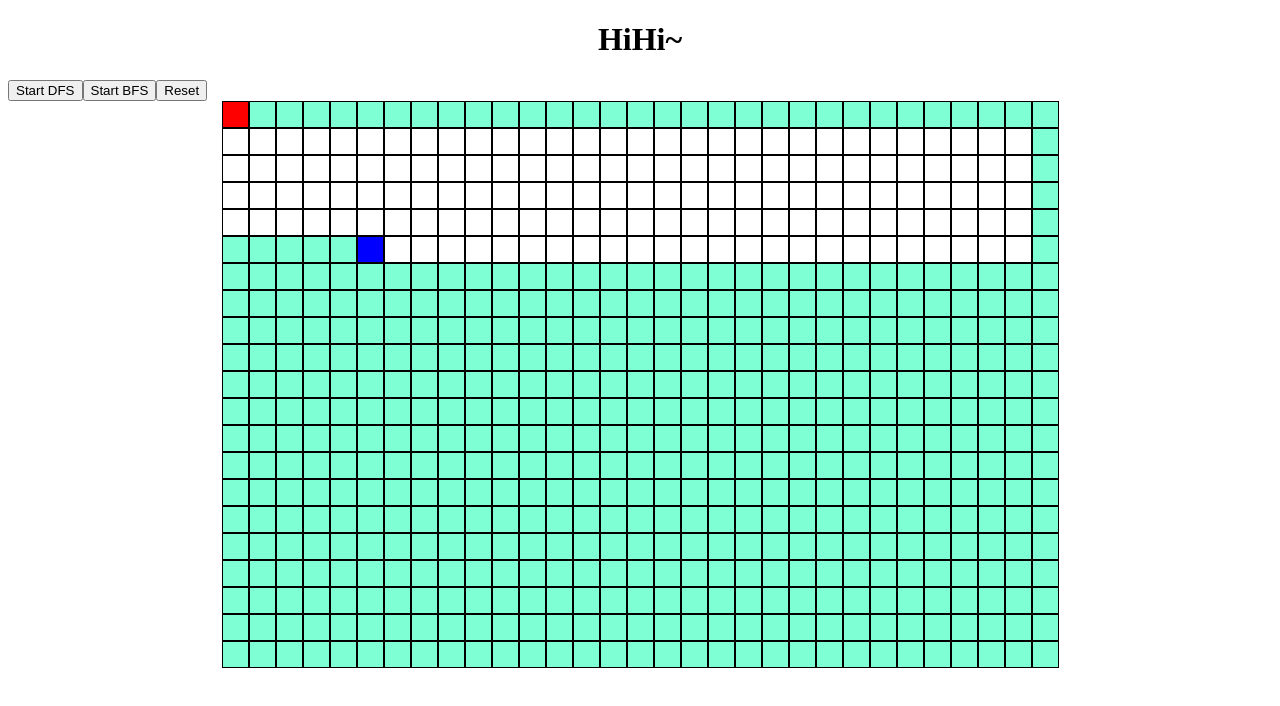
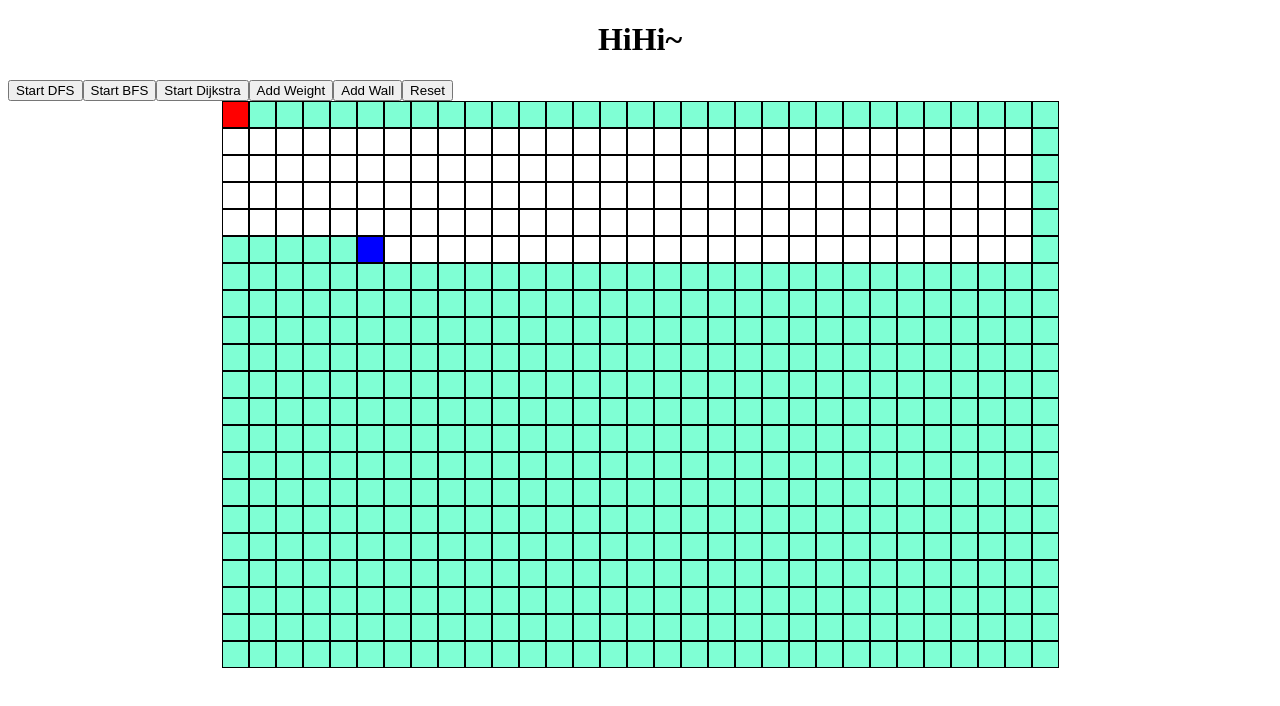
Before and after one commit to HCHANGN/SearchingPathProject, a React app: page / in a window 1280 px wide. Both pictures are taken after a click on the button "Start DFS". Shown: the top 706 px of the page. Built offline with nearby package versions, Linux system fonts and the light colour scheme; the HTML template or start-up script is replaced by a standard one.

Commit message:
finish DFS BFS and Dijkstra

```diff
--- a/src/Graph.css
+++ b/src/Graph.css
@@ -16,11 +16,25 @@ h1{
     background-color: aquamarine;
 }
 
+.SPath{
+    width:25px;
+    height:25px;
+    border: 0.5px solid black;
+    background-color: yellow;
+}
+
 .wall{
     width:25px;
     height:25px;
     border: 0.5px solid black;
     background-color: rgb(14, 29, 29);
+}
+
+.weight{
+    width:25px;
+    height:25px;
+    border: 0.5px solid black;
+    background-color: rgb(255, 0, 204);
 }
 
 .startVertex{
--- a/src/Graph.js
+++ b/src/Graph.js
@@ -1,5 +1,6 @@
 import React from "react";
 import "./Graph.css";
+import PriorityQueue from "./priorityQueue";
 
 class Graph extends React.Component{
     constructor(props){
@@ -11,22 +12,31 @@ class Graph extends React.Component{
             h:20,
             start:"0_0",
             end:"5_5",
+            currentVertex:null,
             visitedPath:[],
+            pathWeight:[],
+            shortestPath:[],
             speed:1,
             wall:[],
             keypress:false,
             cStart:false,
-            cEnd:false
+            cEnd:false,
+            addWeightMode:false,
+            addWallMode:true
         }
 
         this.addVertex=this.addVertex.bind(this);
         this.addEdge=this.addEdge.bind(this);
+        this.addWeight=this.addWeight.bind(this);
         this.removeEdge=this.removeEdge.bind(this);
         this.initGraph=this.initGraph.bind(this);
         this.makeDrawData=this.makeDrawData.bind(this);
         this.DFSI=this.DFSI.bind(this);
         this.BFS=this.BFS.bind(this);
         this.reset=this.reset.bind(this);
+        this.resetAll=this.resetAll.bind(this);
+        this.dijkstra=this.dijkstra.bind(this);
+        this.setterShort=this.setterShort.bind(this);
     }
 
     addVertex(vertex){
@@ -36,6 +46,26 @@ class Graph extends React.Component{
     addEdge(vertex1,vertex2,weight){
         this.state.adjacencyList[vertex1].push({node:vertex2, weight});
         this.state.adjacencyList[vertex2].push({node:vertex1, weight});
+    }
+
+    addWeight(vertex,value){
+
+        for(let item in this.state.adjacencyList){
+            this.state.adjacencyList[item].forEach(nVertex=>{
+                if(nVertex.node===vertex){
+                    nVertex.weight=value;
+                }
+            })
+        }
+    }
+
+    changeMode(mode){
+        if(mode==="wall"){
+            //this.s
+        }
+        else{
+
+        }
     }
 
     removeEdge(vertex){
@@ -48,7 +78,7 @@ class Graph extends React.Component{
         this.setState({
             wall:[...this.state.wall,vertex]
         })
-        console.log(this.state.adjacencyList);
+        //console.log(this.state.adjacencyList);
     }
 
     initGraph(){
@@ -67,13 +97,23 @@ class Graph extends React.Component{
         }
     }
 
-    reset(){
+    resetAll(){
         this.setState({
             init:false,
             adjacencyList:{},
             visitedPath:[],
-            wall:[]
+            pathWeight:[],
+            shortestPath:[],
+            wall:[],
+            //start:"0_0",
+            //end:"5_5"
         })
+    }
+
+    reset(){
+        this.state.visitedPath=[];
+        this.state.pathWeight=[];
+        this.state.shortestPath=[];
     }
 
     makeDrawData(){
@@ -99,7 +139,7 @@ class Graph extends React.Component{
         let dataStack=[];
         let result=[];
         let visited={};
-        this.state.visitedPath=[];
+        this.reset();
 
         dataStack.push(this.state.start);
 
@@ -137,7 +177,8 @@ class Graph extends React.Component{
         let result=[];
         let visited={};
         let dataQueue=[];
-        this.state.visitedPath=[];
+        this.reset();
+
 
         dataQueue.push(this.state.start);
         while(dataQueue.length!=0){
@@ -171,6 +212,106 @@ class Graph extends React.Component{
         return result;
     }
 
+    ///Dijkstra!!!!
+
+    dijkstra(){
+        let distances = {};
+        let pQueue = new PriorityQueue();
+        let previous = {};
+        let path = [];
+        let pathWeight = [];
+        this.state.visitedPath=[];
+        //this.reset();
+
+        //build up initial state
+        for(let vertex in this.state.adjacencyList){
+            if(vertex===this.state.start){
+                distances[vertex]=0;
+                pQueue.enqueue(vertex,0);
+            }
+            else{
+                distances[vertex]=Infinity;
+                pQueue.enqueue(vertex,Infinity);
+            }
+            previous[vertex]=null;
+        }
+
+        //start looping queue
+
+        while(pQueue.values.length!=0){
+            let current = pQueue.dequeue();
+            if(current.val==="0_0"&&current.priority===Infinity){
+                break;
+            }
+
+            if(current.val===this.state.end){
+                break;
+            }
+            path.push(current.val);
+            pathWeight.push([current.val,distances[current.val]]);
+            //console.log(path);
+            this.state.adjacencyList[current.val].forEach(linkedVertex=>{
+                let totalDis = linkedVertex.weight+distances[current.val];
+                //pathWeight.push([linkedVertex.node,totalDis]);
+                if(distances[linkedVertex.node]>totalDis){
+                    distances[linkedVertex.node]=totalDis;
+                    previous[linkedVertex.node]=current.val;
+                    pQueue.enqueue(linkedVertex.node,totalDis);
+                }
+            })
+        }
+        this.state.pathWeight=pathWeight;
+        //console.log(this.state.pathWeight);
+
+        //set shortest path
+        let shortestPath = [];
+        let tempV = previous[this.state.end];
+
+        this.state.shortestPath=[];
+        while(tempV!=null){
+            shortestPath.unshift(tempV);
+            tempV=previous[tempV];
+        }
+        shortestPath.shift();
+        //console.log(shortestPath);
+
+        //set animation data
+        let setter = setInterval(()=>{
+            if(path.length!=0){
+                let visitedV = path.shift();
+                this.setState({
+                    visitedPath:[...this.state.visitedPath,visitedV],
+
+                })
+            }
+            else{
+                clearInterval(setter);
+                this.setterShort(shortestPath);
+            }
+
+        },this.state.speed)
+
+        //console.log(this.state.pathWeight);
+        //console.log(pathWeight);
+        // console.log(distances);
+        return previous;
+    }
+    //shortest path animation setter
+    setterShort(shortestPath){
+        let setterShort = setInterval(()=>{
+        if(shortestPath.length!=0){
+            let visitedV = shortestPath.shift();
+            this.setState({
+                shortestPath:[...this.state.shortestPath,visitedV]
+            })
+        }
+        else{
+            clearInterval(setterShort);
+        }
+
+    },this.state.speed)
+    }
+
     ///// View part
 
     render(){
@@ -179,12 +320,21 @@ class Graph extends React.Component{
             this.state.init=true;
         }
         let graphData = this.makeDrawData();
+        //this.dijkstra();
+        this.addWeight("1_1",10);
+        this.addWeight("2_2",10);
+        this.addWeight("3_3",10);
+        this.addWeight("4_4",10);
+        //console.log(this.state.adjacencyList);
         return(
             <div id="container">
                 <h1>HiHi~</h1>
                 <button onClick={this.DFSI}>Start DFS</button>
                 <button onClick={this.BFS}>Start BFS</button>
-                <button onClick={this.reset}>Reset</button>
+                <button onClick={this.dijkstra}>Start Dijkstra</button>
+                <button>Add Weight</button>
+                <button>Add Wall</button>
+                <button onClick={this.resetAll}>Reset</button>
                 <div id="graphContainer"
                     onMouseDown={(e)=>{
                         e.preventDefault();
@@ -212,14 +362,14 @@ class Graph extends React.Component{
                                 cStart:false,
                                 start:e.target.id
                             })
-                            this.reset();
+                            this.resetAll();
                         }
                         if(this.state.cEnd){
                             this.setState({
                                 cEnd:false,
                                 end:e.target.id
                             })
-                            this.reset();
+                            this.resetAll();
                         }
                     }}
                     onMouseMove={(e)=>{
@@ -229,6 +379,9 @@ class Graph extends React.Component{
                                 this.removeEdge(e.target.id);
                             }
                             if(e.target.className==="visited"){
+                                this.removeEdge(e.target.id);
+                            }
+                            if(e.target.className==="SPath"){
                                 this.removeEdge(e.target.id);
                             }
                             if(this.state.cStart){
@@ -267,7 +420,19 @@ class Graph extends React.Component{
                             }
                             if(this.state.visitedPath){
                                 if(this.state.visitedPath.indexOf(vertex)!=-1){
-                                    return <div key={vertex} id={vertex} className="visited"></div>
+                                    if(this.state.shortestPath.indexOf(vertex)!=-1){
+                                        return <div key={vertex} id={vertex} className="SPath"></div>
+                                    }
+                                    else{
+                                        if(this.state.pathWeight[0]){
+                                            let weight = this.state.pathWeight.filter(item=>{return item[0]==vertex});
+                                            //console.log(weight[0]);
+                                            if(weight[0][0]){
+                                                return <div key={vertex} id={vertex} className="visited">{weight[0][1]}</div>
+                                            }
+                                        }
+                                        return <div key={vertex} id={vertex} className="visited"></div>
+                                    }
                                 }
                             }
                             return <div key={vertex} id={vertex} className="vertex"></div>
--- /dev/null
+++ b/src/priorityQueue.js
@@ -0,0 +1,20 @@
+class PriorityQueue{
+    constructor(){
+        this.values=[];
+    }
+
+    enqueue(val,priority){
+        this.values.push({val,priority});
+        this.sortQ();
+    }
+
+    dequeue(){
+        return this.values.shift();
+    }
+
+    sortQ(){
+        this.values.sort((a,b)=>{return a.priority-b.priority});
+    }
+}
+
+export default PriorityQueue;
```
